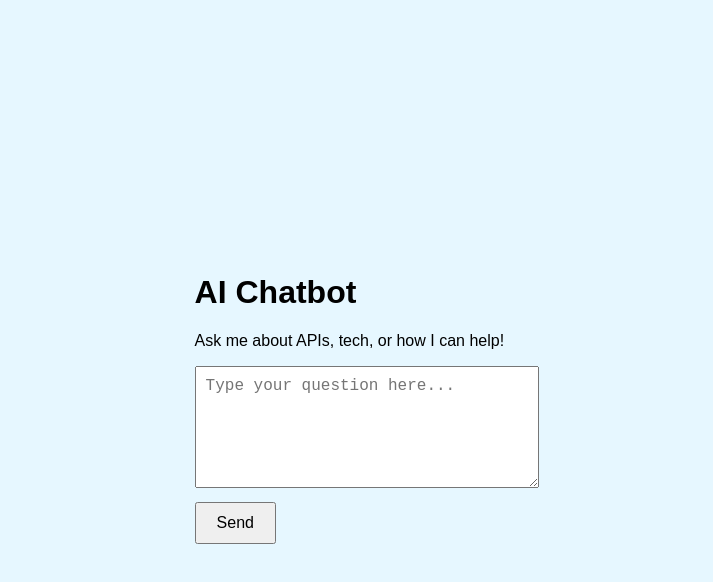
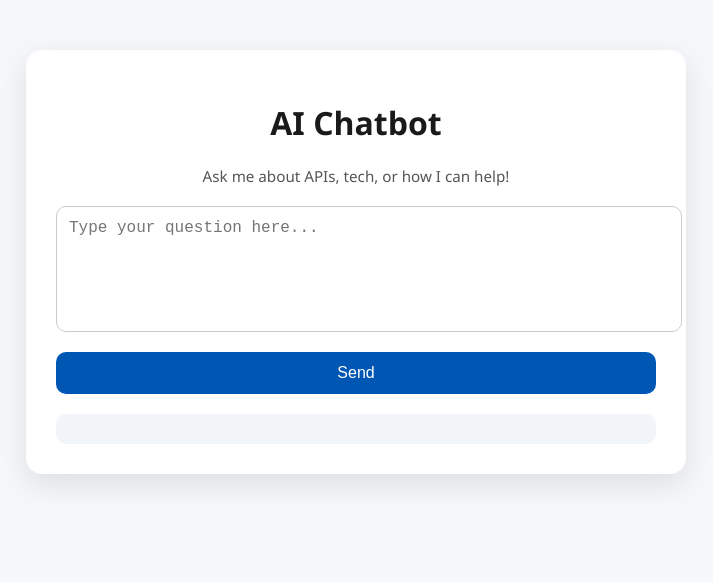
Before and after one commit to sumayyah-j/ai-chatbot, a plain HTML site: page index.html in a window 1280 px wide. Shown: the whole page, without its empty margins (284-997 px from the left). Drawn offline with Linux system fonts and the light colour scheme.

Commit message:
Update style.css

```diff
--- a/style.css
+++ b/style.css
@@ -1,38 +1,69 @@
 body {
-    font-family: sans-serif;
-    background: #e6f7ff;
+  font-family: 'Segoe UI', sans-serif;
+  background: #f5f7fa;
+  margin: 0;
+  padding: 0;
   display: flex;
   justify-content: center;
-    align-items: center;
-    height: 100vh;
+  align-items: flex-start;
+  min-height: 100vh;
 }
 
-  .container {
-    background: white;
-    padding: 20px;
-    border-radius: 12px;
-    box-shadow: 0 4px 12px rgba(0,0,0,0.1);
-    text-align: center;
+.chat-container {
+  background: #ffffff;
+  margin-top: 50px;
+  padding: 30px;
   width: 90%;
   max-width: 600px;
+  border-radius: 16px;
+  box-shadow: 0 10px 30px rgba(0,0,0,0.1);
+}
+
+h1 {
+  text-align: center;
+  color: #1a1a1a;
+}
+
+.subheading {
+  text-align: center;
+  color: #555;
+  font-size: 0.95rem;
+  margin-bottom: 20px;
 }
 
 textarea {
   width: 100%;
   height: 100px;
-    margin-bottom: 10px;
-    padding: 10px;
+  padding: 12px;
   font-size: 16px;
+  border: 1px solid #ccc;
+  border-radius: 10px;
+  resize: none;
+  margin-bottom: 15px;
 }
 
 button {
-    padding: 10px 20px;
+  background-color: #0056b3;
+  color: white;
+  border: none;
+  padding: 12px 18px;
   font-size: 16px;
+  border-radius: 10px;
   cursor: pointer;
+  width: 100%;
+  margin-bottom: 20px;
+}
+
+button:hover {
+  background-color: #003d80;
 }
 
 #chatOutput {
-    margin-top: 20px;
-    text-align: left;
+  background: #f1f4f9;
+  padding: 15px;
+  border-radius: 10px;
+  font-size: 15px;
+  line-height: 1.6;
+  color: #333;
   white-space: pre-wrap;
 }
```
Lines whose indentation alone changed are shown as unchanged.
